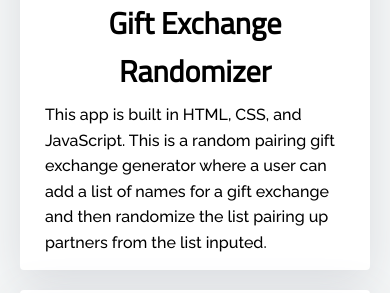
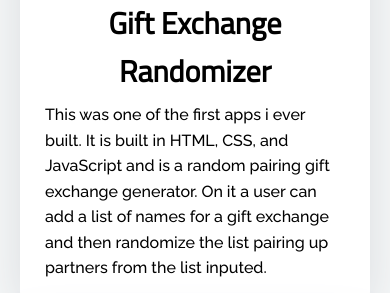
Before and after one commit to AustinFarnsworth/AustinFarnsworth.github.io, a plain HTML site: page index.html in a window 390 px wide. Shown: the part 2618-2911 px from the top of the page. Drawn offline with Linux system fonts and the light colour scheme.

Commit message:
wording changed

```diff
--- a/css/styles.css
+++ b/css/styles.css
@@ -364,4 +364,8 @@ input {
   .name-and-email input:last-child {
     margin-top: 5px;
   }
+
+  .footer-profile {
+    width: 100%;
+  }
 }
--- a/index.html
+++ b/index.html
@@ -114,9 +114,9 @@
                         <button class="project-btn">Demo</button>
                       </a>
                     <h2 class="title">Gift Exchange Randomizer</h2>
-                      <p>This app is built in HTML, CSS, and JavaScript. This is a random pairing gift exchange
-                        generator where a user can add a list of names for a gift exchange and then randomize the
-                        list pairing up partners from the list inputed.
+                      <p>This was one of the first apps i ever built. It is built in HTML, CSS, and JavaScript and is a
+                        random pairing gift exchange generator. On it a user can add a list of names for a
+                        gift exchange and then randomize the list pairing up partners from the list inputed.
                       </p>
                   </div>
               </div>
```
